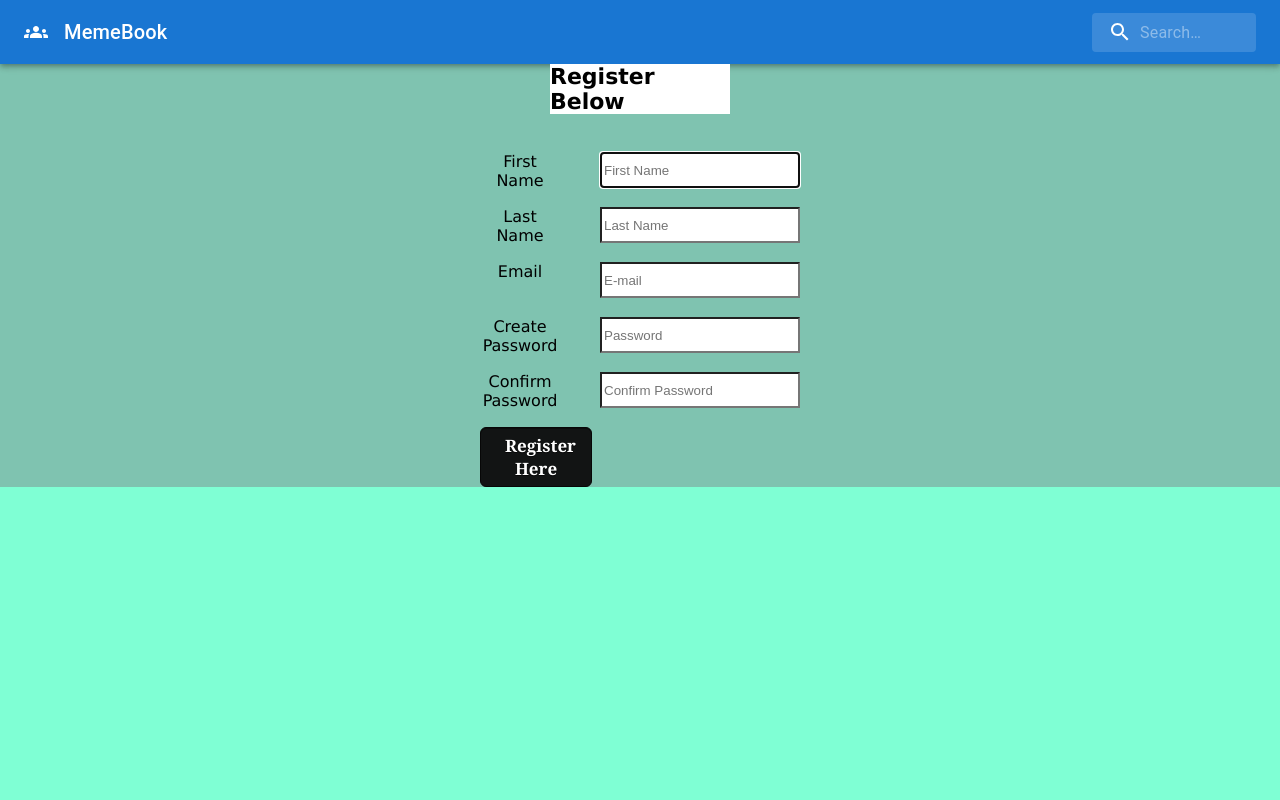
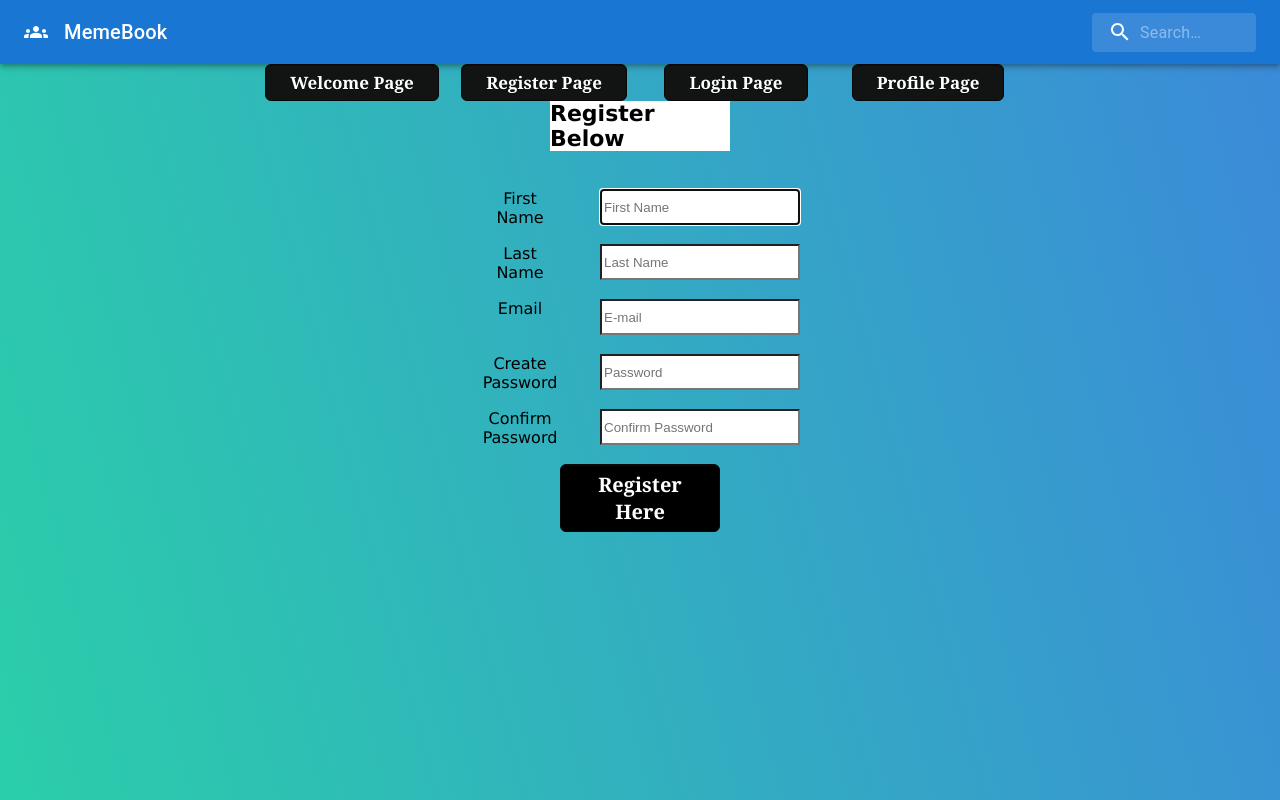
Before and after one commit to BrandonMCarlson/Socialmediauserstory-Front-End, a React (Create React App) app: page /register in a window 1280 px wide. Shown: the top 800 px of the page. Built offline with nearby package versions, Linux system fonts and the light colour scheme; no server answers.

Commit message:
fix on registration page

```diff
--- a/src/App.css
+++ b/src/App.css
@@ -1,26 +1,26 @@
 body {
   background: cover;
-  background-color: #7FC3B0;
+  background-image: linear-gradient(to right top,#1fff88, #3b8ad9);
   font-family:'Lucida Sans', 'Lucida Sans Regular', 'Lucida Grande', 'Lucida Sans Unicode', Geneva, Verdana, sans-serif;
   margin-top: 0px;
   margin-left: 0px;
 }
 
 .App {
-  background-color: #7FC3B0;
+
   font-family:'Lucida Sans', 'Lucida Sans Regular', 'Lucida Grande', 'Lucida Sans Unicode', Geneva, Verdana, sans-serif;
 }
 
 li{
-  background-color: #7FC3B0;
+
   font-family:'Lucida Sans', 'Lucida Sans Regular', 'Lucida Grande', 'Lucida Sans Unicode', Geneva, Verdana, sans-serif;
 }
 ul{
-  background-color: #7FC3B0;
+
   font-family:'Lucida Sans', 'Lucida Sans Regular', 'Lucida Grande', 'Lucida Sans Unicode', Geneva, Verdana, sans-serif;
 }
 
 .div{
-  background-color: #7FC3B0;
+
   font-family:'Lucida Sans', 'Lucida Sans Regular', 'Lucida Grande', 'Lucida Sans Unicode', Geneva, Verdana, sans-serif;
 }
--- a/src/App.jsx
+++ b/src/App.jsx
@@ -118,8 +118,7 @@ const getAllUsers = async () => {
 
       <main>
         <Routes>
-          <Route path="/" element={<Welcome />}></Route>
-          <Route path="login" element={<Login setUser={setUser} setProfile={setProfile}  />}></Route>
+          <Route path="/" element={<Login setUser={setUser} setProfile={setProfile}  />}></Route>
           <Route path="register" element={<Register setUser={setUser} user={user} />}></Route>
           <Route path="profile" element={<Profile user={user} setProfile={setProfile} profile={profile} updateAboutMe={updateAboutMe} getAProfile={getAProfile} getFriends={getFriends} />}></Route>
         </Routes>
--- a/src/components/Button.css
+++ b/src/components/Button.css
@@ -15,9 +15,18 @@
 	text-shadow:0px 1px 0px #070707;
 }
 .our-button:hover {
-	background-color:#030303;
+	background-color:#484848;
 }
 .our-button:active {
 	position:relative;
 	top:1px;
 }
+
+.grid-buttons {
+    display: grid;
+    grid-template-columns: 15% 15% 15% 15%;
+    justify-items: center;
+    align-items: center;
+    justify-content: center;
+    align-content: center;
+}
--- a/src/components/Button.jsx
+++ b/src/components/Button.jsx
@@ -1,10 +1,10 @@
 import React, { useState, useEffect } from 'react';
 import {Link} from "react-router-dom";
-import Buttoncss from "../components/Button.css";
+import "../components/Button.css";
 
 const Button = () => {
     return (
-        <div>
+        <div className="grid-buttons">
             <Link to="/"><button className="our-button">Welcome Page</button></Link>
             <Link to="/register"><button className="our-button">Register Page</button></Link>
             <Link to="/login"><button className="our-button">Login Page</button></Link>
--- a/src/components/pages/Register.jsx
+++ b/src/components/pages/Register.jsx
@@ -1,19 +1,18 @@
 import React, { useState, useEffect } from "react";
-import { Routes, Link, Route, useParams, useNavigate } from "react-router-dom"
+import { Routes, Link, Route, useParams, useNavigate } from "react-router-dom";
 import axios from "axios";
 import jwtDecode from "jwt-decode";
 import useForm from "../../useForm";
 import Button from "../Button";
-import "../styles/register.css"
+import "../styles/register.css";
 
-const Register = ({user, setUser}) => {
-
+const Register = ({ user, setUser }) => {
   const navigate = useNavigate();
 
   const registerUser = async () => {
     if (formValue.password !== formValue.confirmPassword) {
       alert("Passwords do not match!");
-      return
+      return;
     }
     await axios
       .post("http://localhost:5000/api/users/register", {
@@ -33,24 +32,23 @@ const Register = ({user, setUser}) => {
     console.log(user);
   };
 
-  const {
-    formValue,
-    handleChange,
-    handleSubmit,
-    setFormValue,
-  } = useForm(registerUser);
-
+  const { formValue, handleChange, handleSubmit, setFormValue } =
+    useForm(registerUser);
 
   return (
     <div>
+      <Button />
+      <div>
         <form>
-            <h1>Register Below</h1><br/><br/>
+          <h1>Register Below</h1>
+          <br />
+          <br />
           <div className="form-group">
             <label htmlFor="firstname">First Name</label>
             <input
               autoFocus
               placeholder="First Name"
-            onChange={(event)=>handleChange(event)}
+              onChange={(event) => handleChange(event)}
               name="firstName"
               type="text"
               className="form-control"
@@ -62,7 +60,7 @@ const Register = ({user, setUser}) => {
             <label htmlFor="lastName">Last Name</label>
             <input
               placeholder="Last Name"
-            onChange={(event)=>handleChange(event)}
+              onChange={(event) => handleChange(event)}
               name="lastName"
               type="text"
               className="form-control"
@@ -74,7 +72,7 @@ const Register = ({user, setUser}) => {
             <label htmlFor="email">Email</label>
             <input
               placeholder="E-mail"
-            onChange={(event)=>handleChange(event)}
+              onChange={(event) => handleChange(event)}
               name="email"
               type="email"
               className="form-control"
@@ -88,7 +86,7 @@ const Register = ({user, setUser}) => {
             <label htmlFor="password">Create Password</label>
             <input
               placeholder="Password"
-            onChange={(event)=>handleChange(event)}
+              onChange={(event) => handleChange(event)}
               name="password"
               type="password"
               className="form-control"
@@ -100,7 +98,7 @@ const Register = ({user, setUser}) => {
             <label htmlFor="password">Confirm Password</label>
             <input
               placeholder="Confirm Password"
-            onChange={(event)=>handleChange(event)}
+              onChange={(event) => handleChange(event)}
               name="confirmPassword"
               type="password"
               className="form-control"
@@ -108,11 +106,17 @@ const Register = ({user, setUser}) => {
               required
             />
           </div>
-            <button className="our-button" type="subbmit" onClick={(event)=>handleSubmit(event)}>Register Here</button>
+          <button
+            className="our-button button-register"
+            type="subbmit"
+            onClick={(event) => handleSubmit(event)}
+          >
+            Register Here
+          </button>
         </form>
       </div>
-
+    </div>
   );
-}
+};
 
 export default Register;
--- a/src/components/styles/register.css
+++ b/src/components/styles/register.css
@@ -33,10 +33,11 @@ h1{
     background-color: white;
 
 }
-button{
-    width: 35%;
+.button-register{
+
     background-color: black;
     color: white;
     font-size: 20px;
-    margin: 0 auto
+    margin-right: 25%;
+    margin-left: 25%;
 }
```
Lines whose indentation alone changed are shown as unchanged.
